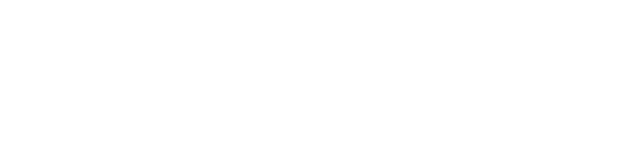
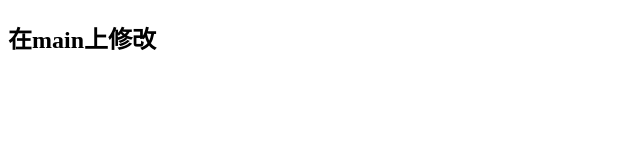
Before and after one commit to Rumya77/cs3, a plain HTML site: page index.html in a window 1280 px wide. Shown: the whole page, without its empty margins (0-640 px from the left). Drawn offline with Linux system fonts and the light colour scheme.

Commit message:
在main修改了index.html

```diff
--- a/index.html
+++ b/index.html
@@ -8,7 +8,7 @@
 </head>
 
 <body>
-
+    <h2>在main上修改</h2>
 </body>
 
 </html>
```
